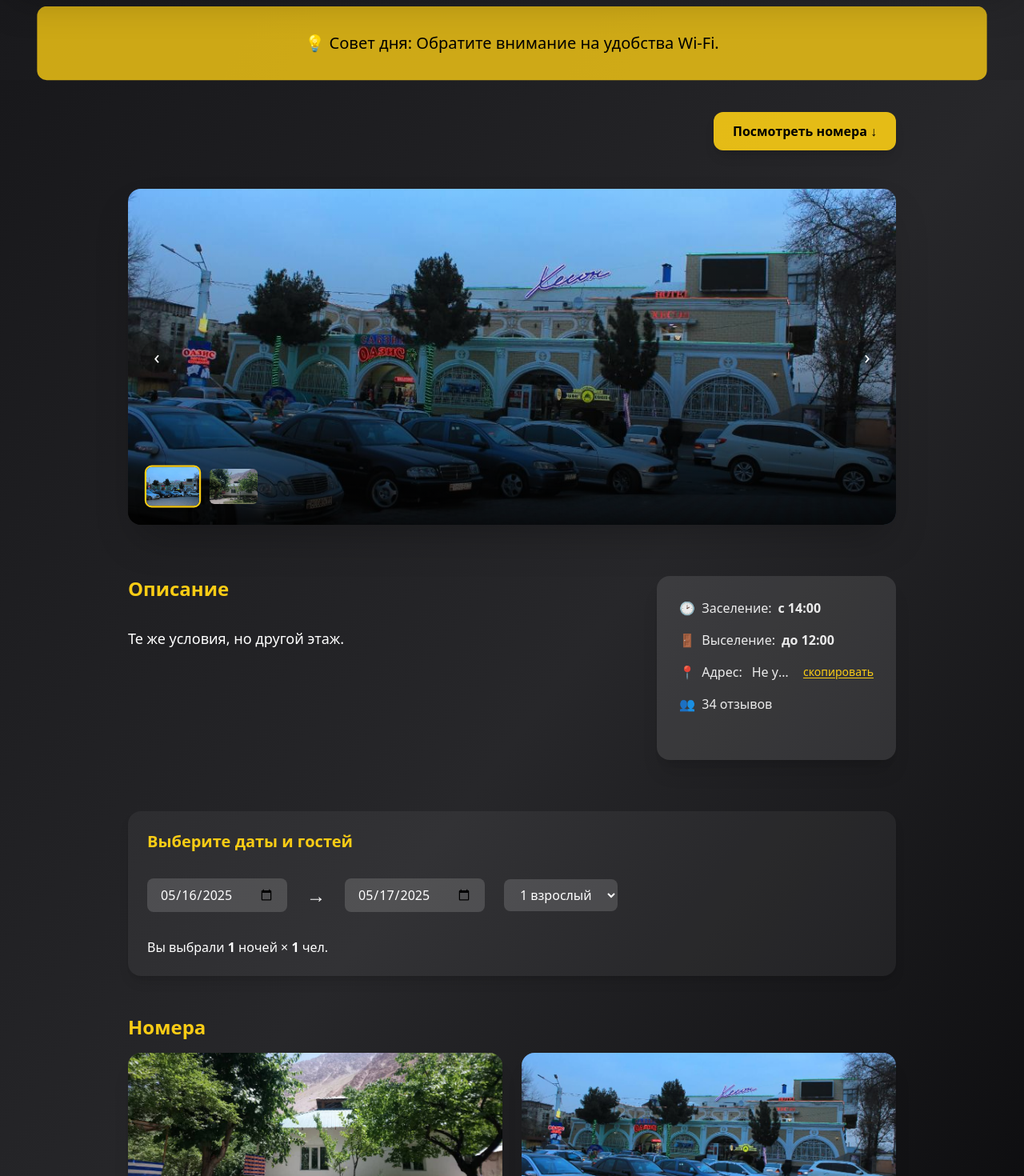
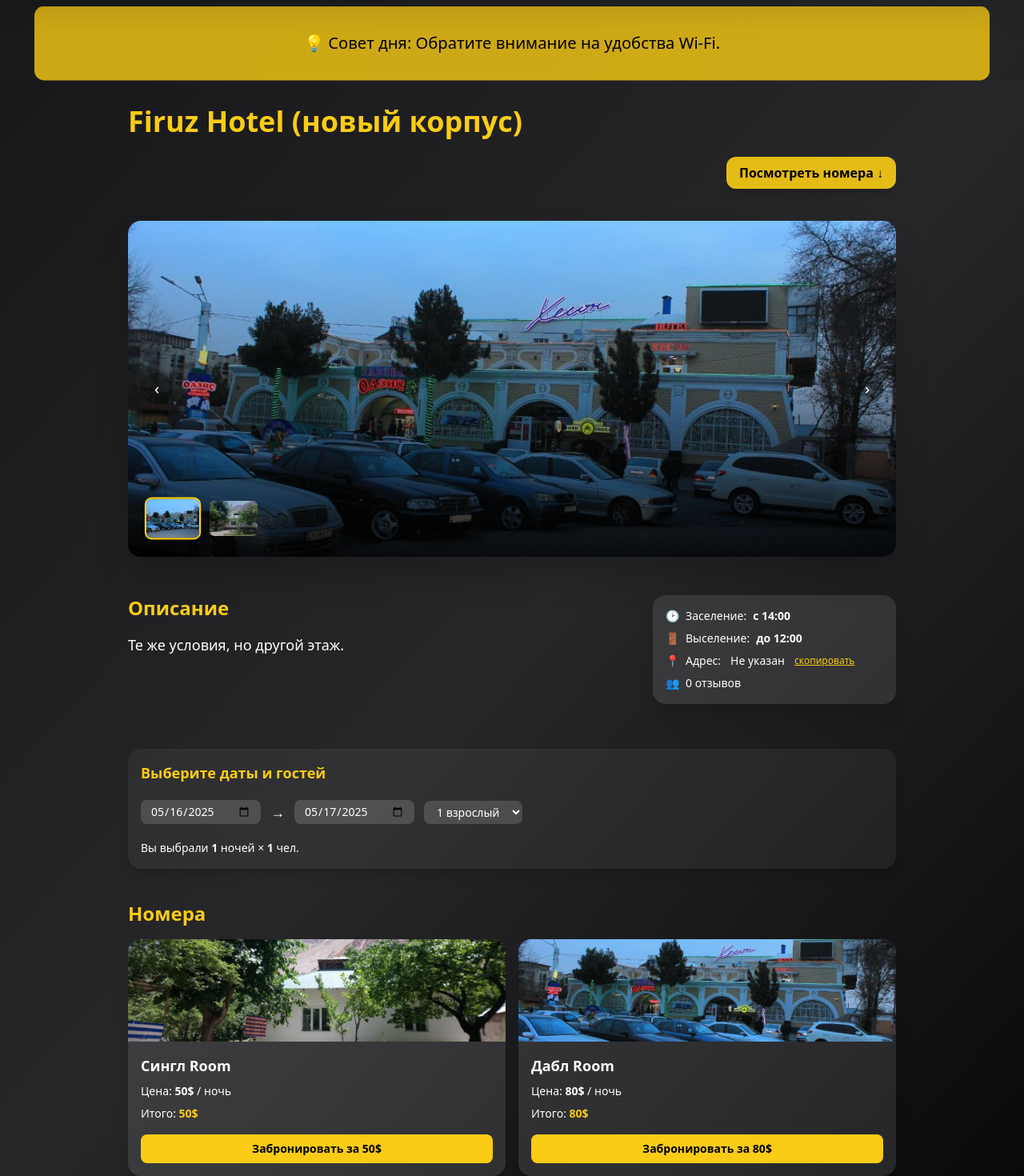
Before and after one commit to sharky21222/hotels.tj, a React (Create React App) app: page /hotel/2 in a window 1280 px wide. Shown: the part 160-1630 px from the top of the page at 80% size. Built offline with nearby package versions, Linux system fonts and the light colour scheme.

Commit message:
feat: залит весь проект

```diff
--- a/src/pages/HotelDetail.js
+++ b/src/pages/HotelDetail.js
@@ -10,14 +10,14 @@ function copyToClipboard(str) {
 }
 
 const featuresList = [
-  { key: 'wifi',        label: 'Бесплатный Wi-Fi',       icon: '📶' },
-  { key: 'breakfast',   label: 'Завтрак включён',        icon: '🍳' },
-  { key: 'parking',     label: 'Бесплатная парковка',    icon: '🅿️' },
-  { key: 'bar',         label: 'Бар',                    icon: '🍸' },
-  { key: 'restaurant',  label: 'Ресторан',               icon: '🍽️' },
-  { key: 'fitness',     label: 'Фитнес-центр',           icon: '🏋️' },
-  { key: 'spa',         label: 'Спа',                    icon: '💆' },
-  { key: 'pool',        label: 'Бассейн',                icon: '🏊' },
+  { key: 'wifi',      label: 'Бесплатный Wi-Fi',    icon: '📶' },
+  { key: 'breakfast', label: 'Завтрак включён',     icon: '🍳' },
+  { key: 'parking',   label: 'Бесплатная парковка',  icon: '🅿️' },
+  { key: 'bar',       label: 'Бар',                 icon: '🍸' },
+  { key: 'restaurant',label: 'Ресторан',            icon: '🍽️' },
+  { key: 'fitness',   label: 'Фитнес-центр',        icon: '🏋️' },
+  { key: 'spa',       label: 'Спа',                 icon: '💆' },
+  { key: 'pool',      label: 'Бассейн',             icon: '🏊' },
 ];
 
 export default function HotelDetail() {
@@ -36,14 +36,14 @@ export default function HotelDetail() {
   const [end, setEnd] = useState(tmr.toISOString().slice(0, 10));
   const [guests, setGuests] = useState(1);
 
-  // количество ночей
+  // Количество ночей
   const nights = useMemo(() => {
     const d1 = new Date(start), d2 = new Date(end);
     const diff = (d2 - d1) / (1000 * 60 * 60 * 24);
     return diff > 0 ? diff : 1;
   }, [start, end]);
 
-  // функция бронирования
+  // Функция бронирования
   async function handleBook(data) {
     try {
       alert(
@@ -76,25 +76,52 @@ export default function HotelDetail() {
     }, 50);
   }
 
+  // Средний рейтинг
+  const avgRating = hotel.reviewsList?.length
+    ? (hotel.reviewsList.reduce((sum, r) => sum + r.rating, 0) / hotel.reviewsList.length).toFixed(1)
+    : null;
+
   return (
     <div className="min-h-screen bg-gradient-to-br from-zinc-900 via-zinc-800 to-zinc-950 text-white flex flex-col font-sans">
 
-      {/* Кнопка "Назад" */}
+      {/* Фиксированная кнопка Назад только на планшетах и десктопе */}
       <button
         onClick={() => navigate(-1)}
-        className="fixed top-4 left-4 z-50 bg-yellow-400/90 hover:bg-yellow-300 hover:-translate-x-1 active:scale-90 transition-all text-black font-bold px-4 py-2 sm:px-6 sm:py-3 rounded-full shadow-2xl text-lg sm:text-xl"
+        className="hidden md:flex fixed top-4 left-4 z-50 bg-yellow-400/90 hover:bg-yellow-300 hover:-translate-x-1 active:scale-90 transition-all text-black font-bold px-4 py-2 rounded-full shadow-2xl text-lg"
       >
-        <span className="inline-block text-xl sm:text-2xl">←</span>
-        <span className="ml-2 sm:ml-3 font-bold text-md sm:text-lg">Назад</span>
+        ← Назад
       </button>
 
-      <div className="flex flex-col gap-6 sm:gap-8 max-w-5xl mx-auto px-4 sm:px-6 md:px-8 py-8 sm:py-10 w-full">
+      <div className="flex flex-col gap-6 max-w-5xl mx-auto px-4 sm:px-6 md:px-8 py-8 w-full">
+
+        {/* Вставка кнопки Назад для мобильных */}
+        <div className="md:hidden mb-4">
+          <button
+            onClick={() => navigate(-1)}
+            className="flex items-center text-yellow-400 font-bold text-lg"
+          >
+            ← Назад
+          </button>
+        </div>
+
+        {/* Заголовок */}
+        <h1 className="text-2xl sm:text-3xl md:text-4xl font-bold text-yellow-400">{hotel.name}</h1>
+
+        {/* Средний рейтинг */}
+        {avgRating && (
+          <div className="flex items-center gap-1 mt-2 text-sm">
+            {Array.from({ length: Math.round(avgRating) }).map((_, i) => (
+              <span key={i} className="text-yellow-400">★</span>
+            ))}
+            <span className="ml-2">({avgRating})</span>
+            <span className="ml-2 text-white/80">{hotel.reviewsList.length} отзывов</span>
+          </div>
+        )}
 
         {/* Кнопка скролла к номерам */}
-        <div className="flex items-center justify-between mb-2 sm:mb-4">
-          <Link to="/" className="md:hidden text-yellow-400 hover:underline text-sm sm:text-base transition-colors">← На главную</Link>
+        <div className="flex justify-end mb-4">
           <button
-            className="ml-auto px-4 py-2 sm:px-6 sm:py-3 bg-yellow-400/90 hover:bg-yellow-500 active:scale-95 rounded-xl font-bold shadow-lg transition-all text-black text-sm sm:text-base"
+            className="px-4 py-2 bg-yellow-400/90 hover:bg-yellow-500 active:scale-95 rounded-xl font-bold shadow-lg transition-all text-black text-sm sm:text-base"
             onClick={scrollToRooms}
           >
             Посмотреть номера ↓
@@ -102,7 +129,7 @@ export default function HotelDetail() {
         </div>
 
         {/* Фото-слайдер */}
-        <div className="relative rounded-2xl overflow-hidden shadow-2xl h-48 sm:h-64 md:h-80 lg:h-[420px] mb-6 sm:mb-8 flex items-end select-none">
+        <div className="relative rounded-2xl overflow-hidden shadow-2xl h-48 sm:h-64 md:h-80 lg:h-[420px] mb-6 flex items-end select-none">
           <img
             src={hotel.images?.[imgIdx] || hotel.images?.[0]}
             alt={hotel.name}
@@ -115,12 +142,12 @@ export default function HotelDetail() {
             <>
               <button
                 onClick={() => setImgIdx(i => i === 0 ? hotel.images.length - 1 : i - 1)}
-                className="absolute left-2 sm:left-4 top-1/2 -translate-y-1/2 bg-black/30 hover:bg-yellow-400/80 hover:text-black text-white rounded-full w-8 sm:w-10 h-8 sm:h-10 flex items-center justify-center text-xl sm:text-2xl shadow transition-all duration-200 active:scale-90"
+                className="absolute left-2 sm:left-4 top-1/2 -translate-y-1/2 bg-black/30 hover:bg-yellow-400/80 text-white rounded-full w-8 sm:w-10 h-8 sm:h-10 flex items-center justify-center text-xl transition-all duration-200 active:scale-90"
                 aria-label="Назад"
               >‹</button>
               <button
                 onClick={() => setImgIdx(i => i === hotel.images.length - 1 ? 0 : i + 1)}
-                className="absolute right-2 sm:right-4 top-1/2 -translate-y-1/2 bg-black/30 hover:bg-yellow-400/80 hover:text-black text-white rounded-full w-8 sm:w-10 h-8 sm:h-10 flex items-center justify-center text-xl sm:text-2xl shadow transition-all duration-200 active:scale-90"
+                className="absolute right-2 sm:right-4 top-1/2 -translate-y-1/2 bg-black/30 hover:bg-yellow-400/80 text-white rounded-full w-8 sm:w-10 h-8 sm:h-10 flex items-center justify-center text-xl transition-all duration-200 active:scale-90"
                 aria-label="Вперёд"
               >›</button>
             </>
@@ -145,67 +172,67 @@ export default function HotelDetail() {
           )}
 
           {hotel.label && (
-            <span className="absolute top-4 sm:top-5 left-4 sm:left-5 px-3 sm:px-5 py-1 sm:py-2 bg-pink-600/90 rounded-full font-bold text-xs sm:text-sm uppercase shadow-lg">
+            <span className="absolute top-4 sm:top-5 left-4 sm:left-5 px-3 sm:px-5 py-1 sm:py-2 bg-pink-600/90 rounded-full font-bold text-xs uppercase shadow-lg">
               {hotel.label}
             </span>
           )}
         </div>
 
         {/* Описание и инфо */}
-        <section className="grid grid-cols-1 md:grid-cols-3 gap-6 sm:gap-8 mb-8">
-          <div className="md:col-span-2 flex flex-col gap-4 sm:gap-6">
-            <h2 className="text-xl sm:text-2xl font-extrabold text-yellow-400 mb-2">Описание</h2>
-            <p className="text-white text-base sm:text-lg leading-relaxed">{hotel.description}</p>
-            <div className="mt-4 flex flex-wrap gap-2 sm:gap-4">
+        <section className="grid grid-cols-1 md:grid-cols-3 gap-6 mb-8">
+          <div className="md:col-span-2 flex flex-col gap-4">
+            <h2 className="text-xl sm:text-2xl font-extrabold text-yellow-400">Описание</h2>
+            <p className="text-base sm:text-lg leading-relaxed">{hotel.description}</p>
+            <div className="mt-4 flex flex-wrap gap-2">
               {actualFeatures.map(f => (
-                <span key={f.key} className="inline-flex items-center gap-1 px-3 py-1 sm:px-4 sm:py-2 bg-white/15 rounded-lg text-sm sm:text-base text-white/90 font-semibold shadow hover:bg-yellow-400/20 transition-all">
+                <span key={f.key}
+                      className="flex items-center gap-1 bg-white/15 px-3 py-1 rounded-lg text-sm font-semibold">
                   <span className="text-lg">{f.icon}</span>{f.label}
                 </span>
               ))}
             </div>
           </div>
-          <div className="rounded-2xl bg-white/10 p-4 sm:p-6 md:p-7 flex flex-col gap-2 sm:gap-4 shadow-xl min-h-[200px] sm:min-h-[230px]">
-            <div className="flex items-center gap-2 text-white/90 text-sm sm:text-base"><span>🕑</span> Заселение: <b>с 14:00</b></div>
-            <div className="flex items-center gap-2 text-white/90 text-sm sm:text-base"><span>🚪</span> Выселение: <b>до 12:00</b></div>
-            <div className="flex items-center gap-2 text-white/90 text-sm sm:text-base"><span>📍</span> Адрес:
-              <span className="truncate max-w-[140px] sm:max-w-[180px] inline-block ml-1">{hotel.address || 'Не указан'}</span>
+          <div className="rounded-2xl bg-white/10 p-4 flex flex-col gap-2 shadow-xl">
+            <div className="flex items-center gap-2 text-sm"><span>🕑</span> Заселение: <b>с 14:00</b></div>
+            <div className="flex items-center gap-2 text-sm"><span>🚪</span> Выселение: <b>до 12:00</b></div>
+            <div className="flex items-center gap-2 text-sm"><span>📍</span> Адрес:
+              <span className="truncate max-w-[160px] ml-1">{hotel.address || 'Не указан'}</span>
               <button
-                className="ml-1 text-yellow-400 underline underline-offset-2 text-xs sm:text-sm hover:text-yellow-300 transition"
+                className="ml-1 text-yellow-400 underline text-xs"
                 onClick={() => copyToClipboard(hotel.address || '')}
-                type="button"
               >скопировать</button>
             </div>
-            <div className="flex items-center gap-2 text-white/90 text-sm sm:text-base"><span>👥</span> {hotel.reviews || 34} отзывов</div>
+            <div className="flex items-center gap-2 text-sm"><span>👥</span> {hotel.reviews || 0} отзывов</div>
           </div>
         </section>
 
         {/* Даты и гости */}
-        <section className="rounded-2xl bg-white/5 p-4 sm:p-6 flex flex-wrap gap-3 sm:gap-6 items-center mb-4 shadow-lg">
-          <h2 className="text-lg sm:text-xl font-semibold text-yellow-400 w-full mb-2">Выберите даты и гостей</h2>
+        <section className="rounded-2xl bg-white/5 p-4 flex flex-wrap gap-3 items-center mb-4 shadow-lg">
+          <h2 className="w-full text-lg font-semibold text-yellow-400 mb-2">Выберите даты и гостей</h2>
           <input
             type="date"
             value={start}
             onChange={e => setStart(e.target.value)}
-            className="px-3 py-1 sm:px-4 sm:py-2 rounded-lg bg-white/15 text-white focus:outline-yellow-400 text-sm sm:text-base"
+            className="px-3 py-1 rounded-lg bg-white/15 text-white text-sm focus:outline-yellow-400"
           />
-          <span className="text-xl sm:text-2xl text-white">→</span>
+          <span className="text-lg">→</span>
           <input
             type="date"
             value={end}
             onChange={e => setEnd(e.target.value)}
-            className="px-3 py-1 sm:px-4 sm:py-2 rounded-lg bg-white/15 text-white focus:outline-yellow-400 text-sm sm:text-base"
+            className="px-3 py-1 rounded-lg bg-white/15 text-white text-sm focus:outline-yellow-400"
           />
           <select
             value={guests}
             onChange={e => setGuests(Number(e.target.value))}
-            className="px-3 py-1 sm:px-4 sm:py-2 rounded-lg bg-white/15 text-white focus:outline-yellow-400 text-sm sm:text-base"
+            className="px-3 py-1 rounded-lg bg-white/15 text-white text-sm focus:outline-yellow-400"
           >
             <option value={1}>1 взрослый</option>
             <option value={2}>2 взрослых</option>
             <option value={3}>3 взрослых</option>
             <option value={4}>4 взрослых</option>
           </select>
-          <div className="w-full text-white text-sm sm:text-base mt-2">
+          <div className="w-full text-white text-sm mt-2">
             Вы выбрали <b>{nights}</b> ночей × <b>{guests}</b> чел.
           </div>
         </section>
@@ -213,29 +240,27 @@ export default function HotelDetail() {
         {/* Список номеров */}
         <section ref={roomsRef}>
           <h2 className="text-xl sm:text-2xl font-extrabold text-yellow-400 mb-4">Номера</h2>
-          <div className="grid grid-cols-1 sm:grid-cols-2 gap-4 sm:gap-6">
+          <div className="grid grid-cols-1 sm:grid-cols-2 gap-4">
             {['Сингл', 'Дабл'].map((type, i) => {
               const price = type === 'Сингл' ? 50 : 80;
               const total = price * nights * guests;
               return (
-                <div
-                  key={type}
-                  className="rounded-2xl bg-white/10 shadow-xl flex flex-col overflow-hidden group hover:-translate-y-1 hover:shadow-yellow-300/50 transition-transform duration-300"
-                >
+                <div key={type}
+                     className="rounded-2xl bg-white/10 shadow-xl flex flex-col overflow-hidden group hover:-translate-y-1 transition-transform">
                   <img
                     src={hotel.images?.[(i + 1) % hotel.images.length] || hotel.images[0]}
                     alt={type}
-                    className="w-full h-32 sm:h-40 md:h-48 object-cover object-center"
+                    className="w-full h-32 object-cover"
                   />
-                  <div className="flex flex-col gap-2 p-4 sm:p-6 flex-1 justify-between">
-                    <h3 className="text-lg sm:text-xl font-bold mb-1">{type} Room</h3>
-                    <p className="text-sm sm:text-base">Цена: <span className="font-bold text-yellow-400">{price}$</span> / ночь</p>
-                    <p className="text-sm sm:text-base">
-                      Итого за <b>{nights}</b> ночей × {guests} чел = <span className="text-yellow-400 font-extrabold">{total}$</span>
+                  <div className="p-4 flex flex-col gap-2 flex-1 justify-between">
+                    <h3 className="text-lg font-bold">{type} Room</h3>
+                    <p className="text-sm">Цена: <b>{price}$</b> / ночь</p>
+                    <p className="text-sm">
+                      Итого: <b className="text-yellow-400">{total}$</b>
                     </p>
                     <button
-                      className="mt-2 sm:mt-3 bg-yellow-400 text-black font-semibold px-4 sm:px-6 py-2 sm:py-3 rounded-lg hover:bg-yellow-500 shadow transition-all hover:scale-105 active:scale-95 text-sm sm:text-base"
                       onClick={() => setModal({ open: true, roomType: type, total })}
+                      className="mt-2 bg-yellow-400 text-black py-2 rounded-lg font-semibold hover:scale-105 transition-all text-sm"
                     >
                       Забронировать за {total}$
                     </button>
@@ -248,20 +273,21 @@ export default function HotelDetail() {
 
         {/* Раздел отзывов */}
         {hotel.reviewsList && hotel.reviewsList.length > 0 && (
-          <section className="mt-8 sm:mt-10">
+          <section className="mt-8">
             <h2 className="text-xl sm:text-2xl font-extrabold text-yellow-400 mb-4">Отзывы гостей</h2>
-            <div className="flex flex-col gap-4 sm:gap-6">
+            <div className="flex flex-col gap-4">
               {hotel.reviewsList.map((r, idx) => (
-                <div key={idx} className="bg-white/5 rounded-xl p-4 sm:p-6 flex gap-3 sm:gap-5 items-start shadow">
-                  <span className="bg-yellow-400 text-black rounded-full w-8 h-8 sm:w-10 sm:h-10 flex items-center justify-center text-base sm:text-xl font-bold">
+                <div key={idx}
+                     className="bg-white/5 rounded-xl p-4 flex gap-3 items-start shadow">
+                  <span className="bg-yellow-400 text-black rounded-full w-8 h-8 flex items-center justify-center font-bold">
                     {r.user[0]}
                   </span>
                   <div className="flex-1">
-                    <div className="flex justify-between text-sm sm:text-base">
+                    <div className="flex justify-between text-sm">
                       <span className="font-bold">{r.user}</span>
                       <span className="text-yellow-400">★{r.rating}</span>
                     </div>
-                    <p className="mt-1 text-xs sm:text-sm text-white/80">{r.text}</p>
+                    <p className="mt-1 text-xs text-white/80">{r.text}</p>
                   </div>
                 </div>
               ))}
```
